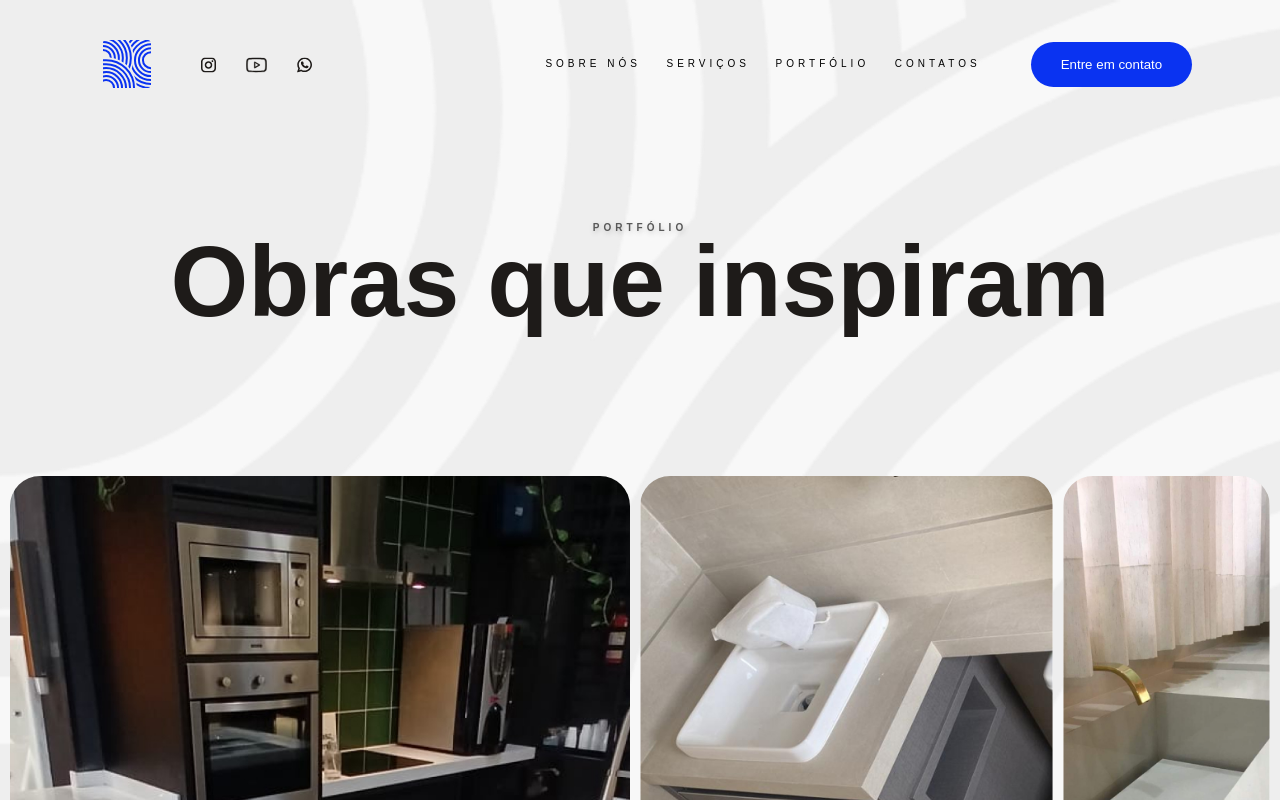
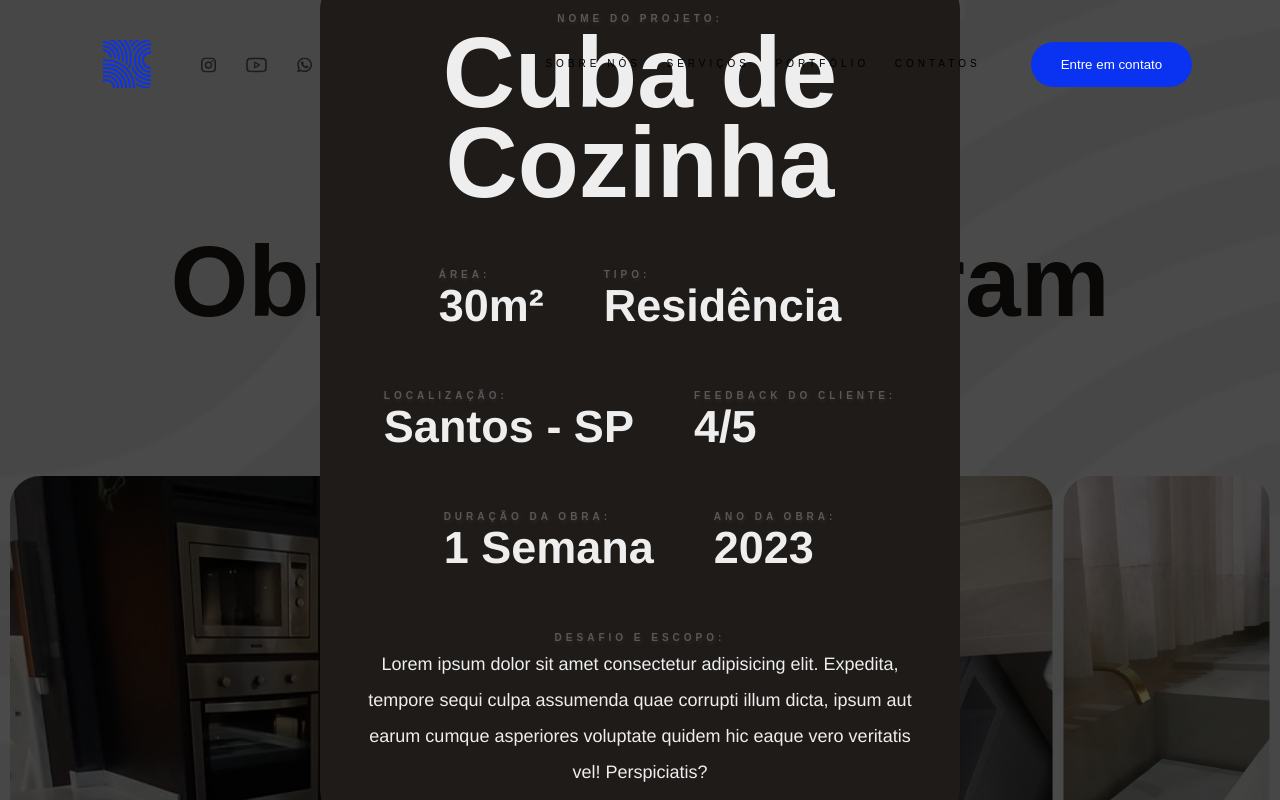
Before and after one commit to lucastdcs/ReforMar, a React (Vite) app: page /portfolio in a window 1280 px wide. Shown: the top 800 px of the page. Built offline with nearby package versions, Linux system fonts and the light colour scheme.

Commit message:
Started Projects Overlay

```diff
--- /dev/null
+++ b/src/Components/ProjectsOverlay/ProjectsOverlay.jsx
@@ -0,0 +1,55 @@
+import React from "react";
+import { StyledContainer, Overlay } from "./ProjectsOverlay.styled";
+import Titles from "../../Components/Titles/Titles";
+import { LabelTitle, H4, Text } from "../../assets/styles/typography.styled.js";
+
+const ProjectsOverlay = () => {
+  return (
+    <StyledContainer>
+      <Overlay>
+        <Titles
+          text_label="Nome do projeto:"
+          text_title="Cuba de Cozinha"
+          text_span=""
+        />
+        <div className="all_details_wrapper">
+          <div className="detail_wrapper">
+            <LabelTitle>Área:</LabelTitle>
+            <H4>30m²</H4>
+          </div>
+          <div className="detail_wrapper">
+            <LabelTitle>Tipo:</LabelTitle>
+            <H4>Residência</H4>
+          </div>
+          <div className="detail_wrapper">
+            <LabelTitle>Localização:</LabelTitle>
+            <H4>Santos - SP</H4>
+          </div>
+          <div className="detail_wrapper">
+            <LabelTitle>Feedback do cliente:</LabelTitle>
+            <H4>4/5</H4>
+          </div>
+          <div className="detail_wrapper">
+            <LabelTitle>Duração da obra:</LabelTitle>
+            <H4>1 Semana</H4>
+          </div>
+          <div className="detail_wrapper">
+            <LabelTitle>ano da obra:</LabelTitle>
+            <H4>2023</H4>
+          </div>
+        </div>
+        <div className="detail_wrapper description_wrapper">
+          <LabelTitle>desafio e escopo:</LabelTitle>
+          <Text>
+            Lorem ipsum dolor sit amet consectetur adipisicing elit. Expedita,
+            tempore sequi culpa assumenda quae corrupti illum dicta, ipsum aut
+            earum cumque asperiores voluptate quidem hic eaque vero veritatis
+            vel! Perspiciatis?
+          </Text>
+        </div>
+      </Overlay>
+    </StyledContainer>
+  );
+};
+
+export default ProjectsOverlay;
--- /dev/null
+++ b/src/Components/ProjectsOverlay/ProjectsOverlay.styled.js
@@ -0,0 +1,42 @@
+import styled from "styled-components"
+
+export const StyledContainer = styled.div`
+    position: absolute;
+    left: 0;
+    top: 0;
+    width: 100vw;
+    height: 100vh;
+    background-color: rgba(0, 0, 0, 0.7);
+
+
+`;
+
+export const Overlay = styled.section`
+    position: absolute;
+    left: 50%;
+    top: 50%;
+    transform: translate(-50%, -50%);
+    max-width: 90vw;
+    background-color: var(--black);
+    border-radius: 4rem;
+    padding: 4rem;
+
+    display: flex;
+    flex-direction: column;
+
+
+    color: var(--off-white);
+
+    .all_details_wrapper {
+        display: flex;
+        flex-wrap: wrap;
+        justify-content: center;
+        gap: 6rem;
+        margin: 6rem 0;
+
+        .detail_wrapper {
+            text-align: left;
+        }
+    }
+
+`;
--- a/src/Pages/Portfolio.jsx
+++ b/src/Pages/Portfolio.jsx
@@ -7,6 +7,7 @@ import Titles from "../Components/Titles/Titles";
 import { Text } from "../assets/styles/typography.styled";
 import Card from "../Components/Card/Card.jsx";
 import CardExample from "../assets/imgs/CardExample.png";
+import ProjectsOverlay from "../Components/ProjectsOverlay/ProjectsOverlay.jsx";
 
 import img1 from "../assets/imgs/ServicesImg.jpg";
 import img2 from "../assets/imgs/ObrasIMG2.jpg";
@@ -137,6 +138,7 @@ const Portfolio = () => {
           description="Reforma de paredes, pisos, instalações de lustres e superfícies de mármore"
         />
       </Projects>
+      <ProjectsOverlay/>
       <ValuesSection />
       <NumbersSection />
       <FeedbackSection />
```
